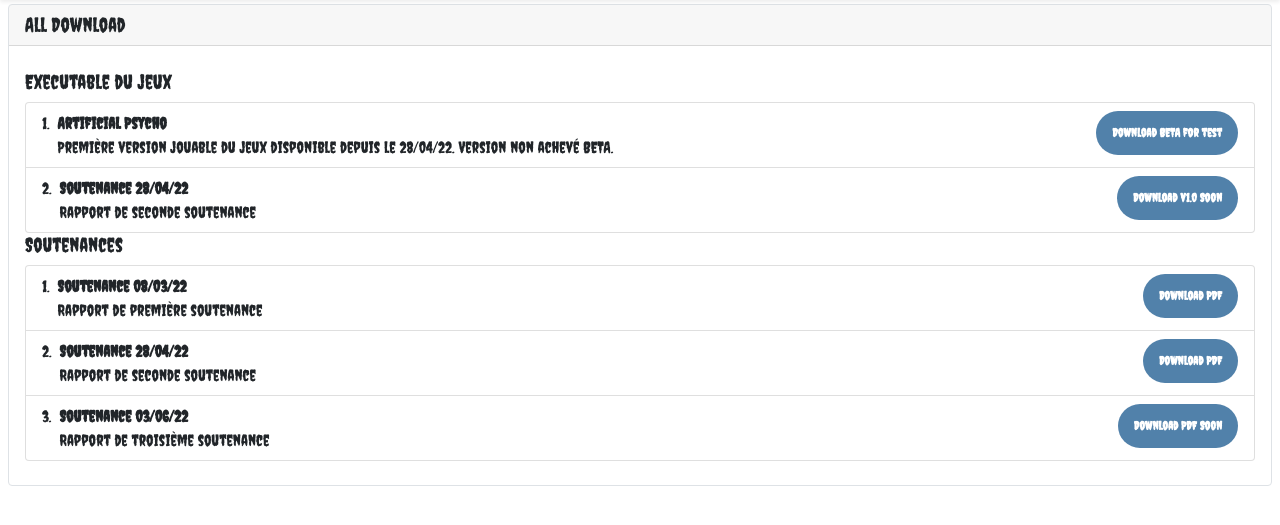
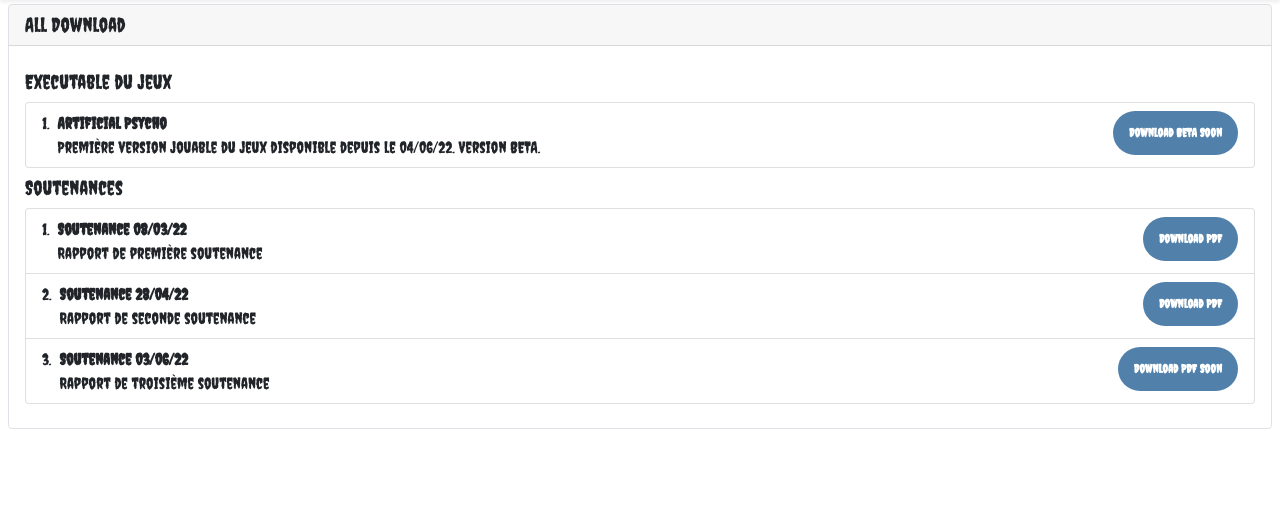
Before and after one commit to Strikeshyni/WebSite-ArtificialPsycho, a PHP site: page /Artificial_psycho/download.php in a window 1280 px wide. Shown: the part 56-581 px from the top of the page. Run offline with PHP 8.4, Linux system fonts and the light colour scheme.

```diff
--- a/Artificial_psycho/download.php
+++ b/Artificial_psycho/download.php
@@ -23,22 +23,15 @@ echo $myheader->getaddheader();
   <li class="list-group-item d-flex justify-content-between align-items-start">
     <div class="ms-2 me-auto">
       <div class="fw-bold">Artificial Psycho</div>
-      Première version jouable du jeux disponible depuis le 28/04/22.
-      Version non achevé BETA.
+      Première version jouable du jeux disponible depuis le 04/06/22.
+      Version BETA.
     </div>
-    <a href="soutenance_1_ArtificialPsycho.pdf" target="_blank"><span class="badge bg-primary py-3 px-3 rounded-pill">Download BETA for test</span></a>
-  </li>
-  <li class="list-group-item d-flex justify-content-between align-items-start">
-    <div class="ms-2 me-auto">
-      <div class="fw-bold">Soutenance 28/04/22</div>
-      Rapport de seconde soutenance
-    </div>
-    <a href="#soon available" target="_blank"><span class="badge bg-primary py-3 px-3 rounded-pill">Download v1.0 Soon</span></a>
+    <a href="#soon available"><span class="badge bg-primary py-3 px-3 rounded-pill">Download BETA Soon</span></a>
   </li>
   </ol>
 
 
-  <h5 class="card-title">Soutenances</h5>
+  <h5 class="card-title mt-2">Soutenances</h5>
   <ol class="list-group list-group-numbered">
   <li class="list-group-item d-flex justify-content-between align-items-start">
     <div class="ms-2 me-auto">
```
